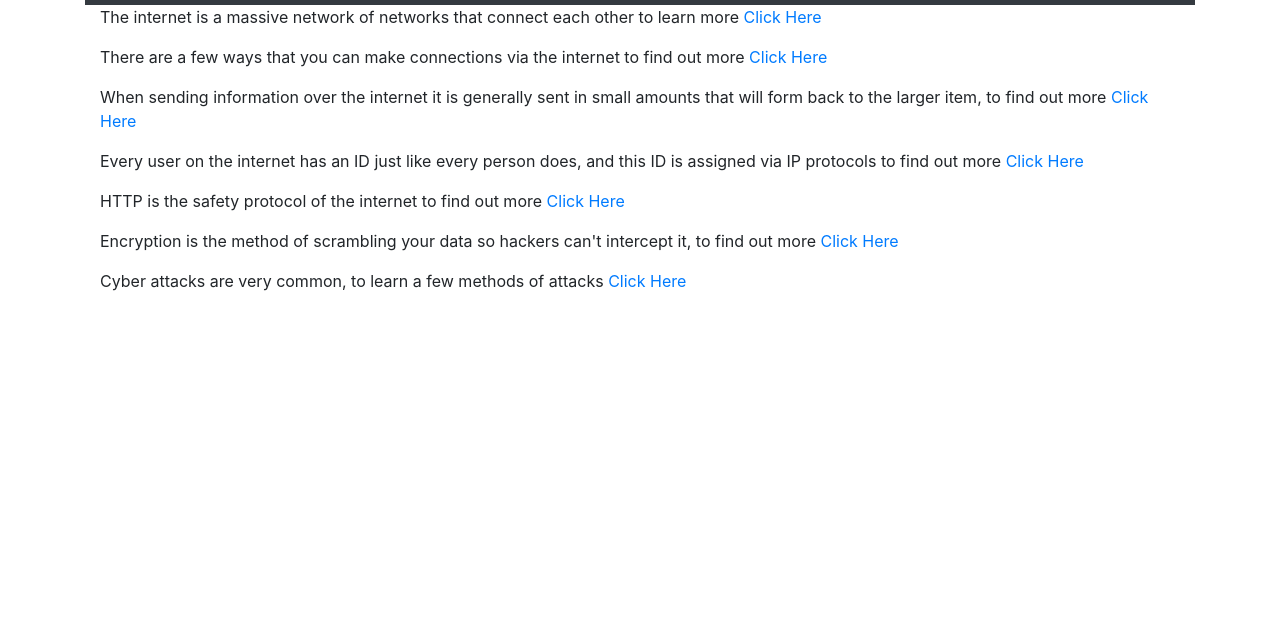
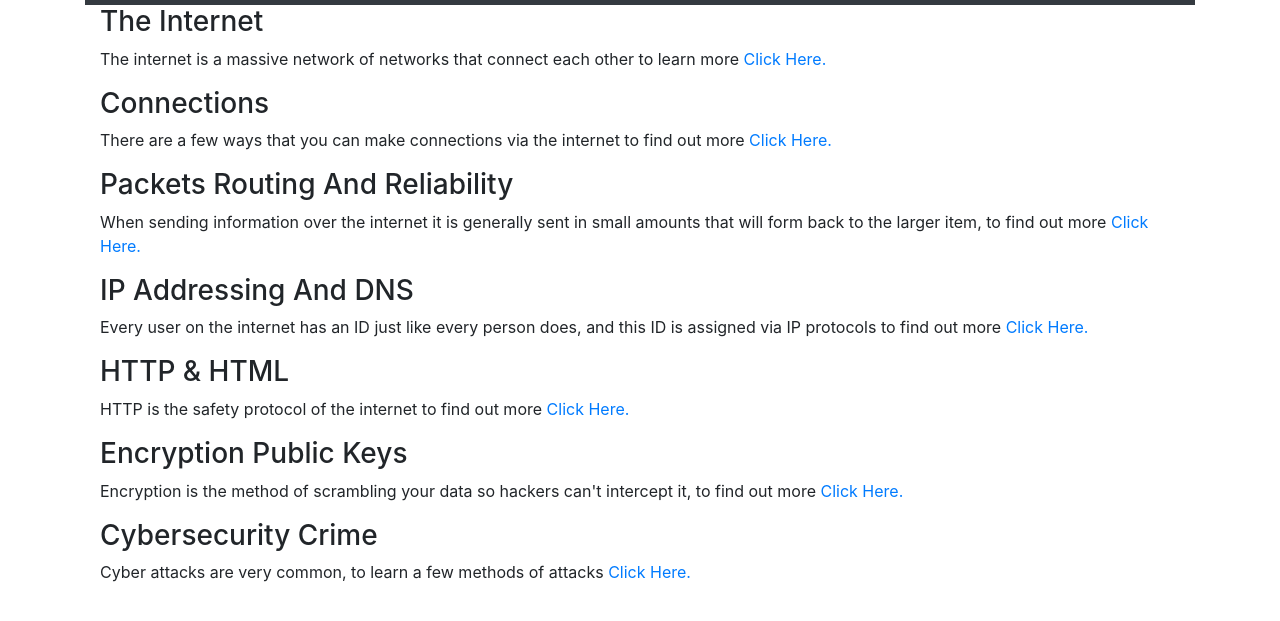
Before and after one commit to BrandonNJIT/HowTheInternetWorksProject, a plain HTML site: page index.html in a window 1280 px wide. Shown: the part 99-720 px from the top of the page. Drawn offline with nearby package versions, Linux system fonts and the light colour scheme.

Commit message:
Finished updating all pages, will import pictures next

```diff
--- a/index.html
+++ b/index.html
@@ -53,13 +53,20 @@
 </nav>
 
     <div class="col-12">
-        <p>The internet is a massive network of networks that connect each other to learn more <a href="what_is_the_internet.html">Click Here</a></p>
-        <p>There are a few ways that you can make connections via the internet to find out more <a href="wires_cables_wifi.html">Click Here</a></p>
-        <p>When sending information over the internet it is generally sent in small amounts that will form back to the larger item, to find out more <a href="packets_routing_reliability.html">Click Here</a></p>
-        <p>Every user on the internet has an ID just like every person does, and this ID is assigned via IP protocols to find out more <a href="ip_addressing_and_dns.html">Click Here</a></p>
-        <p>HTTP is the safety protocol of the internet to find out more <a href="http_and_html.html">Click Here</a></p>
-        <p>Encryption is the method of scrambling your data so hackers can't intercept it, to find out more <a href="encryption_public_keys.html">Click Here</a></p>
-        <p>Cyber attacks are very common, to learn a few methods of attacks <a href="cybersecurity_crime.html">Click Here</a></p>
+        <h3>The Internet</h3>
+        <p>The internet is a massive network of networks that connect each other to learn more <a href="what_is_the_internet.html">Click Here.</a></p>
+        <h3>Connections</h3>
+        <p>There are a few ways that you can make connections via the internet to find out more <a href="wires_cables_wifi.html">Click Here.</a></p>
+        <h3>Packets Routing And Reliability</h3>
+        <p>When sending information over the internet it is generally sent in small amounts that will form back to the larger item, to find out more <a href="packets_routing_reliability.html">Click Here.</a></p>
+        <h3>IP Addressing And DNS</h3>
+        <p>Every user on the internet has an ID just like every person does, and this ID is assigned via IP protocols to find out more <a href="ip_addressing_and_dns.html">Click Here.</a></p>
+        <h3>HTTP & HTML</h3>
+        <p>HTTP is the safety protocol of the internet to find out more <a href="http_and_html.html">Click Here.</a></p>
+        <h3>Encryption Public Keys</h3>
+        <p>Encryption is the method of scrambling your data so hackers can't intercept it, to find out more <a href="encryption_public_keys.html">Click Here.</a></p>
+        <h3>Cybersecurity Crime</h3>
+        <p>Cyber attacks are very common, to learn a few methods of attacks <a href="cybersecurity_crime.html">Click Here.</a></p>
     </div>
 
 </body>
```
Also changed, not shown: about.html (+4 -1 lines).
